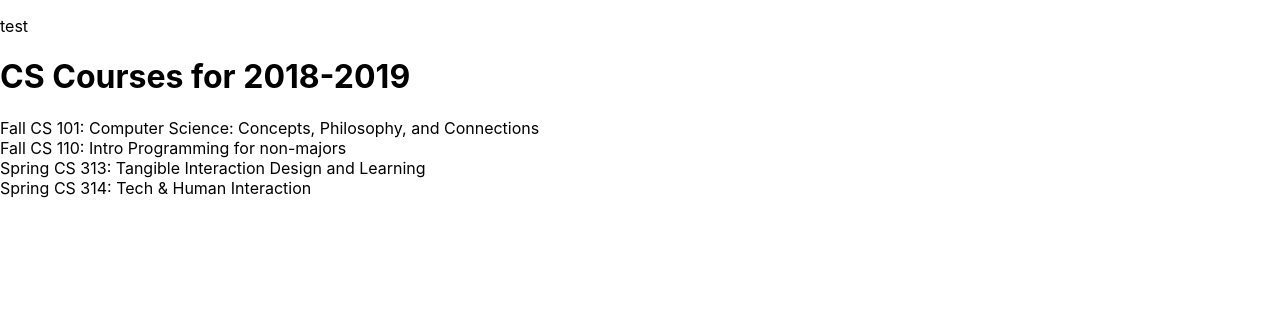
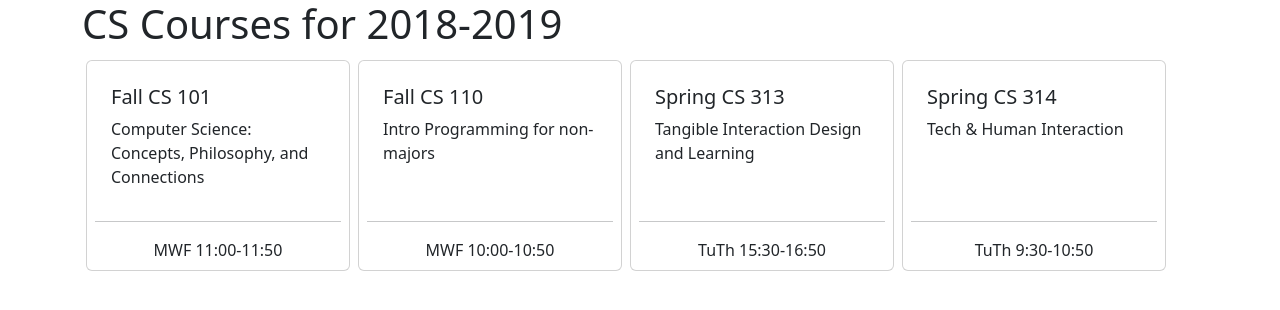
Before and after one commit to choffmancode/cmh-react-scheduler, a React (Vite) app: page / in a window 1280 px wide. Shown: the top 310 px of the page. Built offline with nearby package versions, Linux system fonts and the light colour scheme.

Commit message:
card styling fix

```diff
--- a/package.json
+++ b/package.json
@@ -11,6 +11,7 @@
     "coverage": "vitest run --coverage"
   },
   "dependencies": {
+    "bootstrap": "^5.3.3",
     "react": "^18.3.0",
     "react-dom": "^18.3.0"
   },
--- a/src/App.css
+++ b/src/App.css
@@ -1,42 +1,5 @@
-.App {
-  text-align: center;
+.course-list {
+  display: grid;
+  grid-template-columns: repeat(auto-fill, minmax(12rem, 17rem));
+
 }
-
-.App-logo {
-  height: 40vmin;
-  pointer-events: none;
-}
-
-@media (prefers-reduced-motion: no-preference) {
-  .App-logo {
-    animation: App-logo-spin infinite 20s linear;
-  }
-}
-
-.App-header {
-  background-color: #282c34;
-  min-height: 100vh;
-  display: flex;
-  flex-direction: column;
-  align-items: center;
-  justify-content: center;
-  font-size: calc(10px + 2vmin);
-  color: white;
-}
-
-.App-link {
-  color: #61dafb;
-}
-
-@keyframes App-logo-spin {
-  from {
-    transform: rotate(0deg);
-  }
-  to {
-    transform: rotate(360deg);
-  }
-}
-
-button {
-  font-size: calc(10px + 2vmin);
-}
--- a/src/App.jsx
+++ b/src/App.jsx
@@ -1,9 +1,10 @@
 import React from 'react';
-import {CourseList} from './components/CourseList'
-import {Banner} from './components/Banner'
+import {CourseList} from './components/CourseList';
+import {Banner} from './components/Banner';
+import './App.css';
 
 
-console.log("HERE2")
+
 const schedule = {
   "title": "CS Courses for 2018-2019",
   "courses": {
@@ -31,8 +32,7 @@
 };
 
 const App = () =>  (
-  <div>
-    <p>test</p>
+  <div className="container">
     <Banner title={ schedule.title } />
     <CourseList courses={ schedule.courses } />
   </div>
--- a/src/components/Course.jsx
+++ b/src/components/Course.jsx
@@ -9,7 +9,12 @@
 );
 
 export const Course = ({ course }) => (
-  <div>
-    { getCourseTerm(course) } CS { getCourseNumber(course) }: { course.title }
+  <div className="card m-1 p-2">
+    <div className="card-body">
+      <h5 className="card-title">{ getCourseTerm(course) } CS { getCourseNumber(course) }</h5>
+      <div className="card-text">{ course.title }</div>
+    </div>
+    <div><hr/></div>
+    <div className="text-center">{ course.meets }</div>
   </div>
 );
--- a/src/components/CourseList.jsx
+++ b/src/components/CourseList.jsx
@@ -1,7 +1,7 @@
 import {Course} from './Course'
 
 export const CourseList = ({ courses }) => (
-  <div>
+  <div className="course-list">
     { Object.values(courses).map(course => <Course key={course.id} course={ course } />) }
   </div>
 );
--- a/src/index.jsx
+++ b/src/index.jsx
@@ -1,6 +1,6 @@
 import React from 'react';
 import ReactDOM from 'react-dom/client';
-import './index.css';
+import 'bootstrap/dist/css/bootstrap.min.css';
 import App from './App';
 
 const root = ReactDOM.createRoot(document.getElementById('root'));
```
Also changed, not shown: 1 other file (tests, documents, lock files or other folders).
